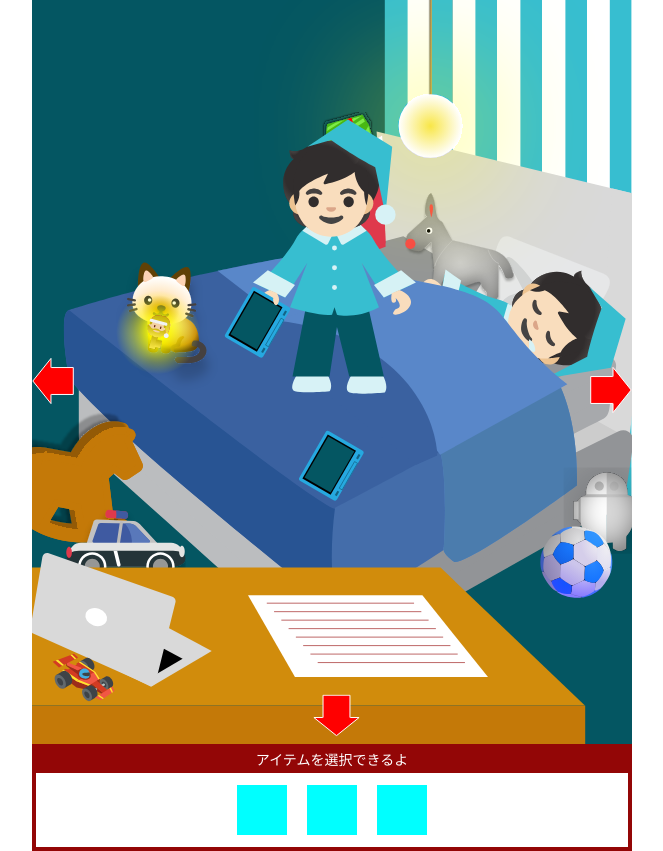
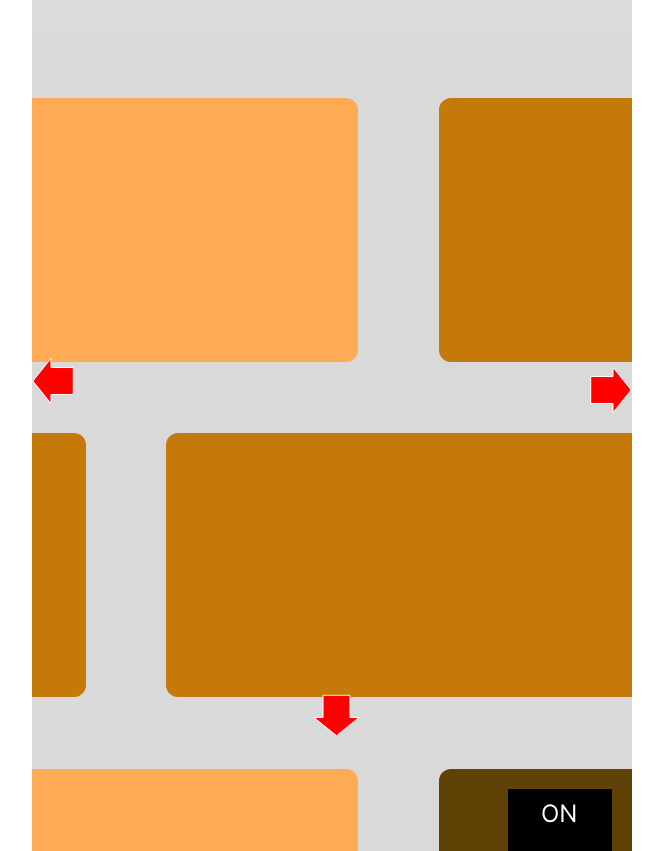
Before and after one commit to marimonon/advent2024_christmas, a React (Vite) app: page / in a window 1280 px wide. Shown: the whole page, without its empty margins (308-971 px from the left). Built offline with nearby package versions, Linux system fonts and the light colour scheme.

Commit message:
仮のコンポーネントの作成

```diff
--- a/src/components/Room.tsx
+++ b/src/components/Room.tsx
@@ -2,14 +2,15 @@
 import { css } from "@emotion/react"
 
 import React from "react"
+import Arrows from "./Arrows"
 import StoveRoom from "./Rooms/StoveRoom"
-import Arrows from "./Arrows"
 import TreeRoom from "./Rooms/TreeRoom"
 import DiningRoom from "./Rooms/DiningRoom"
 import EntranceRoom from "./Rooms/EntranceRoom"
 import WindowRoom from "./Rooms/WindowRoom"
 import StepRoom from "./Rooms/StepRoom"
 import ChildRoom from "./Rooms/ChildRoom"
+import ExTree from "./Rooms/ExTree"
 
 const Room: React.FC = () => {
   return (
@@ -21,7 +22,8 @@ const Room: React.FC = () => {
       {/* <EntranceRoom /> */}
       {/* <WindowRoom /> */}
       {/* <StepRoom /> */}
-      <ChildRoom />
+      {/* <ChildRoom /> */}
+      <ExTree />
     </div>
   )
 }
--- /dev/null
+++ b/src/components/Rooms/ExTree.tsx
@@ -0,0 +1,13 @@
+/** @jsxImportSource @emotion/react */
+import { css } from "@emotion/react"
+import ExTreeBg from "../Images/Tree/ExTreeBg"
+
+const ExTree: React.FC = () => {
+  return (
+    <div>
+      <ExTreeBg />
+    </div>
+  )
+}
+
+export default ExTree
```
Also changed, not shown: src/components/Rooms/ExCake.tsx (added, +7 -0 lines), src/components/Rooms/ExHomeWork.tsx (added, +7 -0 lines).
